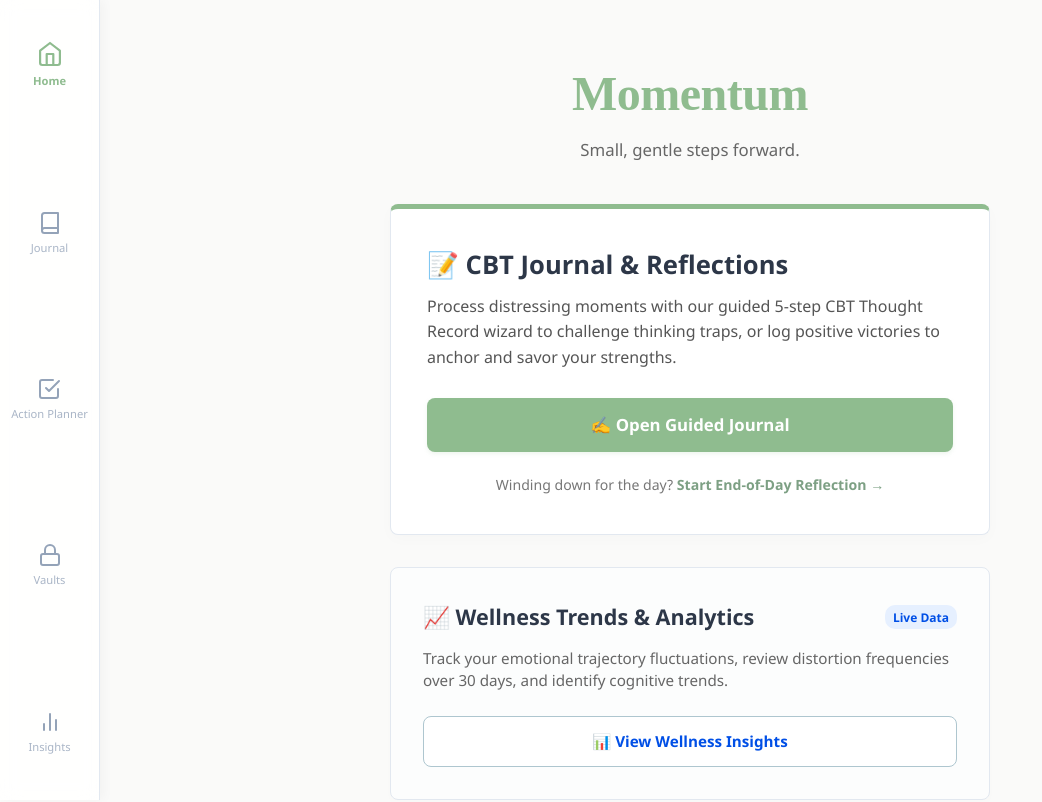
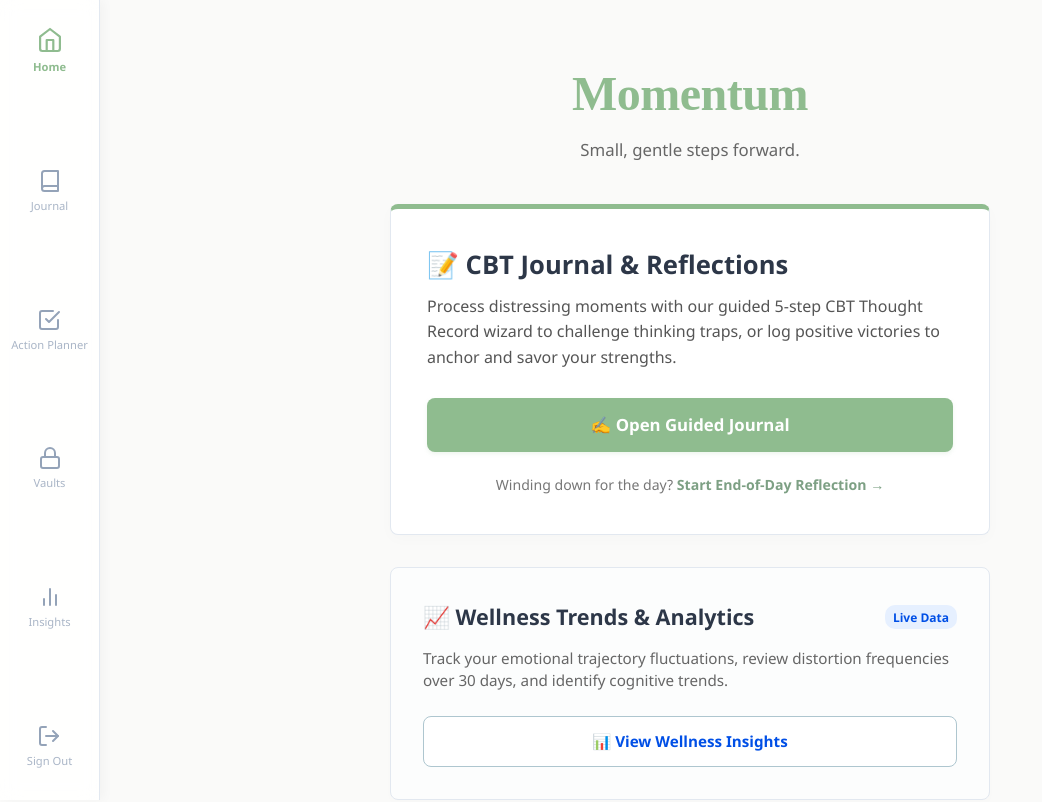
Before and after one commit to Coach-AIM/worry-vault, a Next.js app: page / in a window 1280 px wide. Shown: the top 802 px of the page, without its empty margins (0-1042 px from the left). Built offline with nearby package versions, Linux system fonts and the light colour scheme; no server answers.

Commit message:
add sign out navigation tab to enable user session logouts

```diff
--- a/src/components/Navigation.tsx
+++ b/src/components/Navigation.tsx
@@ -2,6 +2,7 @@
 
 import Link from 'next/link';
 import { usePathname } from 'next/navigation';
+import { signOut } from 'next-auth/react';
 
 export default function Navigation() {
   const pathname = usePathname();
@@ -79,6 +80,32 @@ export default function Navigation() {
             </li>
           );
         })}
+        <li className="nav-item">
+          <button
+            onClick={() => signOut({ callbackUrl: '/login' })}
+            className="nav-link"
+            style={{
+              background: 'none',
+              border: 'none',
+              cursor: 'pointer',
+              padding: '0.5rem',
+              width: '100%',
+              display: 'flex',
+              flexDirection: 'column',
+              alignItems: 'center',
+              justifyContent: 'center'
+            }}
+          >
+            <div className="nav-icon-wrapper">
+              <svg xmlns="http://www.w3.org/2000/svg" width="24" height="24" viewBox="0 0 24 24" fill="none" stroke="currentColor" strokeWidth="2" strokeLinecap="round" strokeLinejoin="round">
+                <path d="M9 21H5a2 2 0 0 1-2-2V5a2 2 0 0 1 2-2h4"></path>
+                <polyline points="16 17 21 12 16 7"></polyline>
+                <line x1="21" y1="12" x2="9" y2="12"></line>
+              </svg>
+            </div>
+            <span className="nav-label">Sign Out</span>
+          </button>
+        </li>
       </ul>
     </nav>
   );
```
